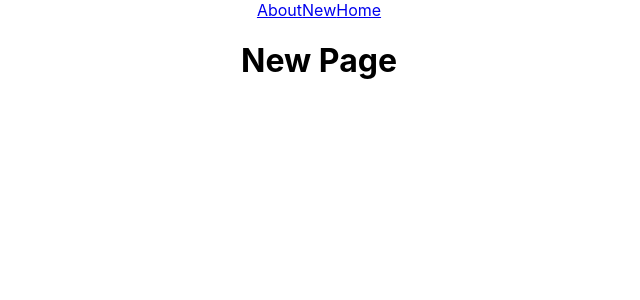
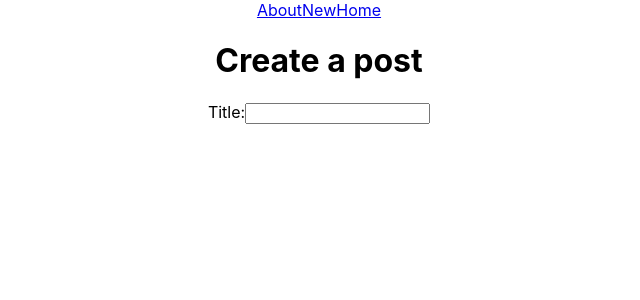
Before and after one commit to Ousman-T/vgsm, a React (Create React App) app: page /new in a window 1280 px wide. Shown: the top 300 px of the page, without its empty margins (321-961 px from the left). Built offline with nearby package versions, Linux system fonts and the light colour scheme.

Commit message:
working way towards backend

```diff
--- /dev/null
+++ b/controllers/api/posting.js
@@ -0,0 +1 @@
+// * Request handler logic
--- /dev/null
+++ b/routes/postpageroute.js
@@ -0,0 +1,4 @@
+// * Simple routing logic
+
+const express = require('express');
+const router = express.Router();
--- a/src/pages/New.jsx
+++ b/src/pages/New.jsx
@@ -1,8 +1,16 @@
-
+import { useState } from "react";
 
 function New(){
+    const [newPost, setNewPost] = useState({})
     return(
-        <h1>New Page</h1>
+        <div>
+            <h1>Create a post</h1>
+            <form action='/new' method='POST'>
+                Title:<input type="text" name="title"/>
+
+            </form>
+        </div>
+
     )
 }
 
```
